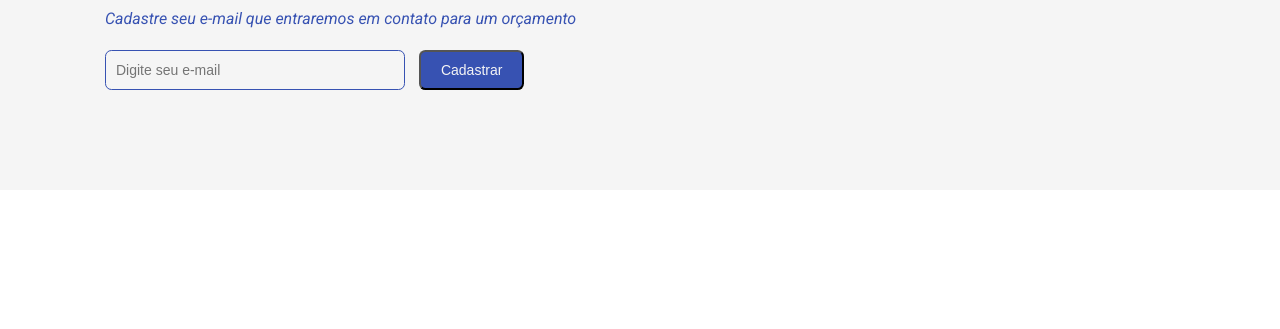
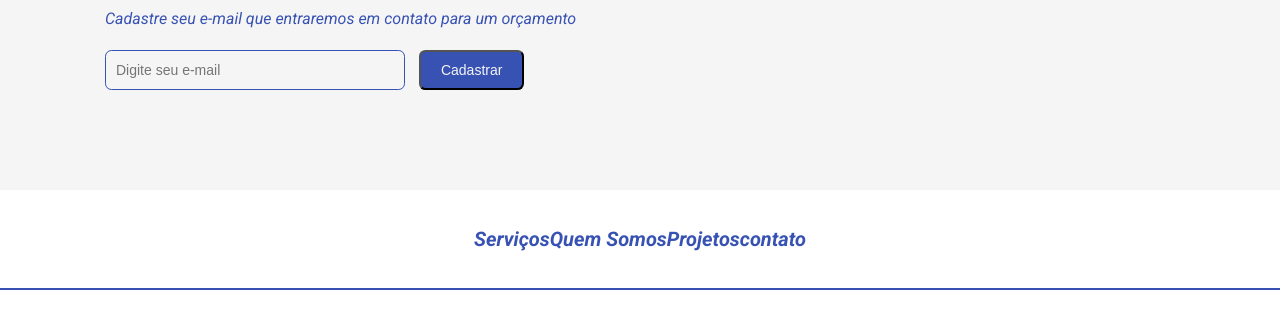
Before and after one commit to GutoAielo/DualMinds, a plain HTML site: page index.html in a window 1280 px wide. Shown: the part 317-646 px from the top of the page. Drawn offline with Linux system fonts and the light colour scheme.

Commit message:
HTML and CSS Update

```diff
--- a/assets/CSS/mainstyle.css
+++ b/assets/CSS/mainstyle.css
@@ -86,3 +86,19 @@ header {
   background-image: url('');
   background-size: 100% auto;
 }
+
+/************ SECTION INFO*********************/
+
+.info {
+  height: 100px;
+  border-bottom: 2px solid var(--primary-color);
+  display: flex;
+  justify-content: center;
+  align-items: center;
+}
+
+.info__text {
+  font-size: 20px;
+  font-weight: bold;
+  color: var(--primary-color);
+}
--- a/index.html
+++ b/index.html
@@ -29,5 +29,11 @@
         <div class="main__container-logoArea__rightside">...</div>
       </div>
     </section>
+    <section class="info">
+      <div class="info__text">Serviços</div>
+      <div class="info__text">Quem Somos</div>
+      <div class="info__text">Projetos</div>
+      <div class="info__text">contato</div>
+    </section>
   </body>
 </html>
```
